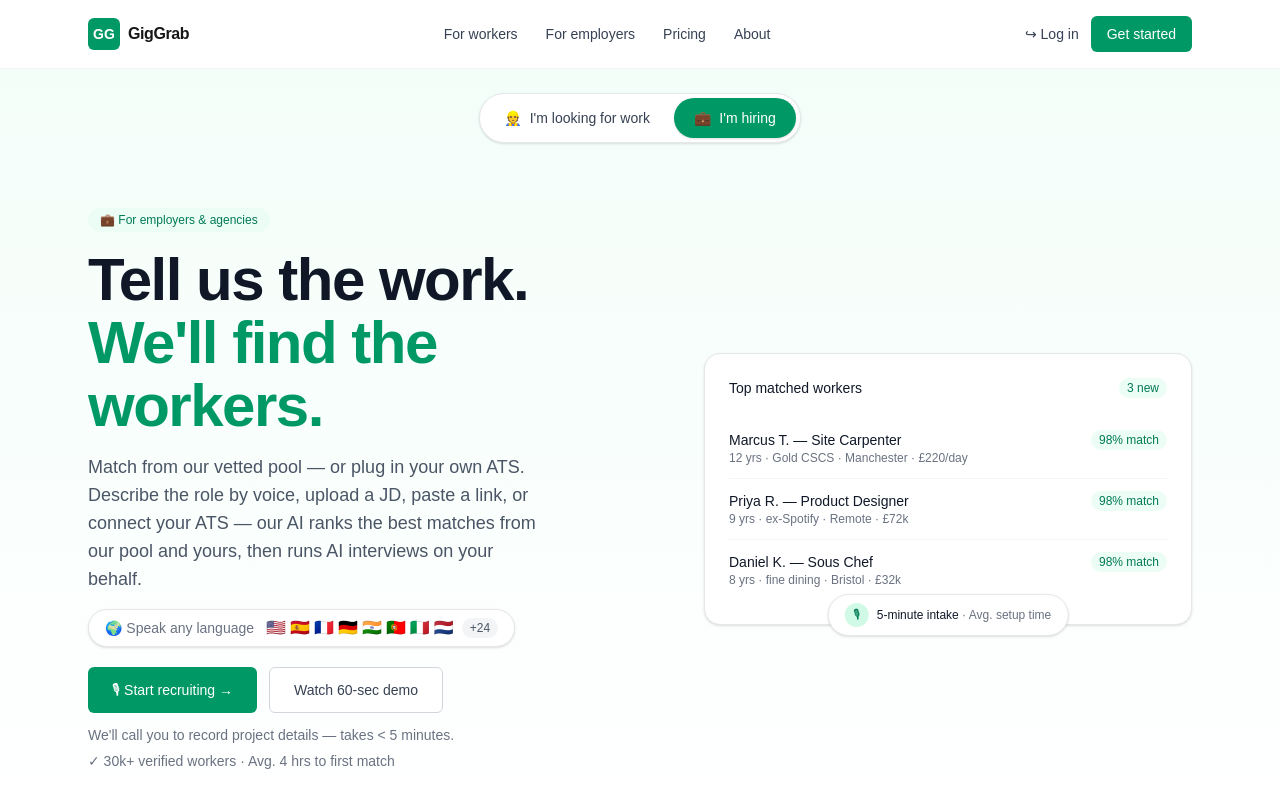
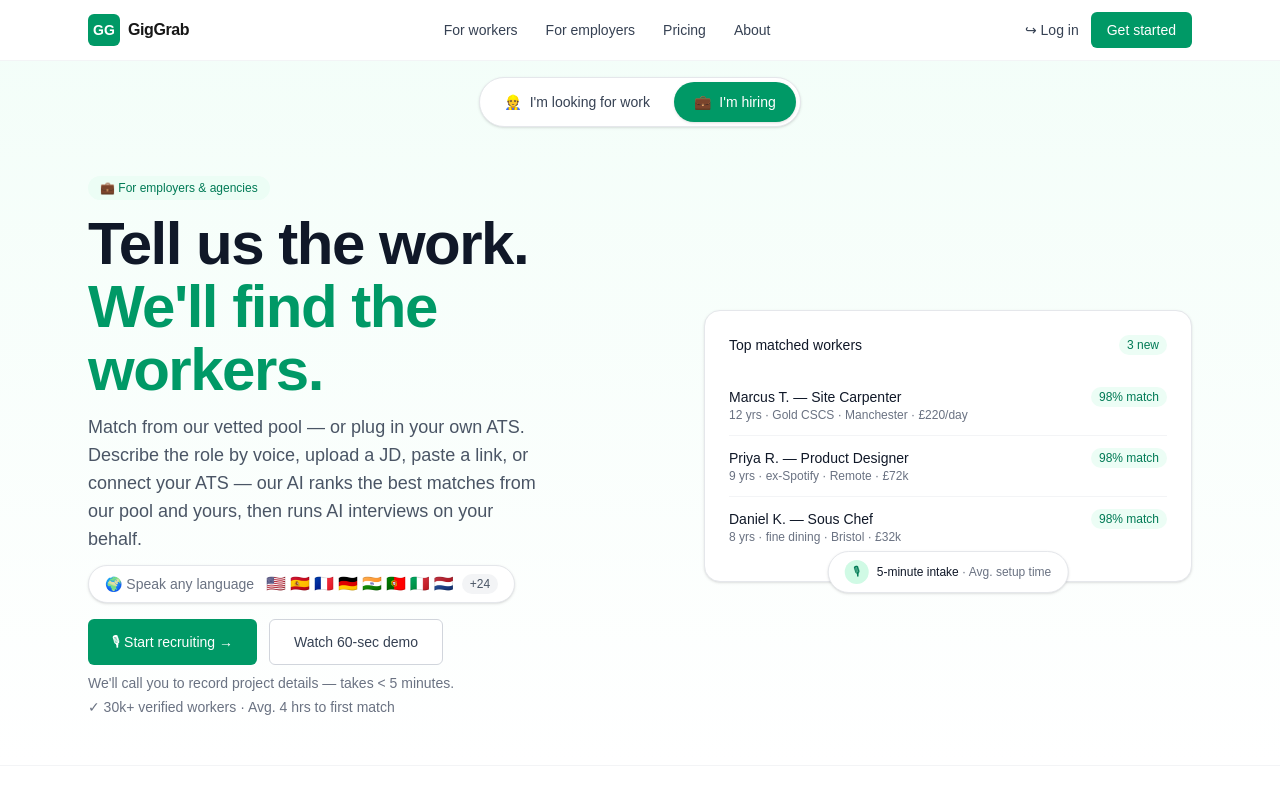
Before and after one commit to faalbane/gig-grab, a Next.js app in the folder apps/web/: page /hiring in a window 1280 px wide. Shown: the top 800 px of the page. Built offline with nearby package versions, Linux system fonts and the light colour scheme; no server answers.

Commit message:
Tighten hero spacing more so CTA + trust line fit above fold

```diff
--- a/apps/web/src/app/hiring/page.tsx
+++ b/apps/web/src/app/hiring/page.tsx
@@ -13,34 +13,34 @@ export default function EmployerLanding() {
 
       <main>
         <div className="border-b border-gray-100 bg-gradient-to-b from-emerald-50/60 via-emerald-50/30 to-white">
-          <div className="mx-auto flex max-w-6xl justify-center px-6 pt-6">
+          <div className="mx-auto flex max-w-6xl justify-center px-6 pt-4">
             <AudienceToggle active="employer" />
           </div>
 
-          <section className="mx-auto grid max-w-6xl gap-8 px-6 py-8 sm:py-10 lg:grid-cols-2 lg:items-center lg:gap-16 lg:py-16">
+          <section className="mx-auto grid max-w-6xl gap-6 px-6 py-4 sm:py-6 lg:grid-cols-2 lg:items-center lg:gap-16 lg:py-12">
             <div>
               <span className="inline-flex items-center rounded-full bg-emerald-50 px-3 py-1 text-xs font-medium text-emerald-700">
                 💼 For employers &amp; agencies
               </span>
-              <h1 className="mt-4 text-4xl font-semibold leading-[1.05] tracking-tight text-gray-900 sm:text-5xl lg:text-6xl">
+              <h1 className="mt-3 text-4xl font-semibold leading-[1.05] tracking-tight text-gray-900 sm:text-5xl lg:text-6xl">
                 Tell us the work.
                 <br />
                 <span className="text-emerald-600">
                   We&apos;ll find the workers.
                 </span>
               </h1>
-              <p className="mt-4 max-w-md text-base text-gray-600 sm:text-lg">
+              <p className="mt-3 max-w-md text-base text-gray-600 sm:text-lg">
                 Match from our vetted pool — or plug in your own ATS. Describe
                 the role by voice, upload a JD, paste a link, or connect your
                 ATS — our AI ranks the best matches from our pool and yours,
                 then runs AI interviews on your behalf.
               </p>
 
-              <div className="mt-4">
+              <div className="mt-3">
                 <LanguagesStrip />
               </div>
 
-              <div className="mt-5 flex flex-col gap-3 sm:flex-row">
+              <div className="mt-4 flex flex-col gap-3 sm:flex-row">
                 <Link
                   href="/start/hiring"
                   className="inline-flex items-center justify-center gap-2 rounded-md bg-emerald-600 px-6 py-3 text-sm font-medium text-white transition-colors hover:bg-emerald-700"
@@ -55,11 +55,11 @@ export default function EmployerLanding() {
                 </Link>
               </div>
 
-              <p className="mt-3 text-sm text-gray-500">
+              <p className="mt-2 text-sm text-gray-500">
                 We&apos;ll call you to record project details — takes &lt; 5
                 minutes.
               </p>
-              <p className="mt-1.5 text-sm text-gray-500">
+              <p className="mt-1 text-sm text-gray-500">
                 ✓ 30k+ verified workers · Avg. 4 hrs to first match
               </p>
             </div>
--- a/apps/web/src/app/page.tsx
+++ b/apps/web/src/app/page.tsx
@@ -13,33 +13,33 @@ export default function WorkerLanding() {
 
       <main>
         <div className="border-b border-gray-100 bg-gradient-to-b from-emerald-50/60 via-emerald-50/30 to-white">
-          <div className="mx-auto flex max-w-6xl justify-center px-6 pt-6">
+          <div className="mx-auto flex max-w-6xl justify-center px-6 pt-4">
             <AudienceToggle active="worker" />
           </div>
 
-          <section className="mx-auto grid max-w-6xl gap-8 px-6 py-8 sm:py-10 lg:grid-cols-2 lg:items-center lg:gap-16 lg:py-16">
+          <section className="mx-auto grid max-w-6xl gap-6 px-6 py-4 sm:py-6 lg:grid-cols-2 lg:items-center lg:gap-16 lg:py-12">
             <div>
               <span className="inline-flex items-center rounded-full bg-emerald-50 px-3 py-1 text-xs font-medium text-emerald-700">
                 ⚡ For every kind of worker
               </span>
-              <h1 className="mt-4 text-4xl font-semibold leading-[1.05] tracking-tight text-gray-900 sm:text-5xl lg:text-6xl">
+              <h1 className="mt-3 text-4xl font-semibold leading-[1.05] tracking-tight text-gray-900 sm:text-5xl lg:text-6xl">
                 Speak it.
                 <br />
                 Match it.
                 <br />
                 <span className="text-emerald-600">Get hired.</span>
               </h1>
-              <p className="mt-4 max-w-md text-base text-gray-600 sm:text-lg">
+              <p className="mt-3 max-w-md text-base text-gray-600 sm:text-lg">
                 No CV. No forms. Just a quick voice chat with our AI recruiter
                 — in any language — and we&apos;ll match you to live jobs in
                 your field.
               </p>
 
-              <div className="mt-4">
+              <div className="mt-3">
                 <LanguagesStrip />
               </div>
 
-              <div className="mt-5 flex flex-col gap-3 sm:flex-row">
+              <div className="mt-4 flex flex-col gap-3 sm:flex-row">
                 <Link
                   href="/start"
                   className="inline-flex items-center justify-center gap-2 rounded-md bg-emerald-600 px-6 py-3 text-sm font-medium text-white transition-colors hover:bg-emerald-700"
@@ -54,7 +54,7 @@ export default function WorkerLanding() {
                 </Link>
               </div>
 
-              <p className="mt-3 text-sm text-gray-500">
+              <p className="mt-2 text-sm text-gray-500">
                 ✓ Verified employers · 12k+ live jobs
               </p>
             </div>
--- a/apps/web/src/components/marketing/Header.tsx
+++ b/apps/web/src/components/marketing/Header.tsx
@@ -5,7 +5,7 @@ import { UserMenu } from "./UserMenu";
 export function Header() {
   return (
     <header className="border-b border-gray-100 bg-white">
-      <div className="mx-auto flex max-w-6xl items-center justify-between px-6 py-4">
+      <div className="mx-auto flex max-w-6xl items-center justify-between px-6 py-3">
         <Logo />
         <nav className="hidden gap-7 text-sm text-gray-700 sm:flex">
           <Link href="/" className="hover:text-gray-900">
```
